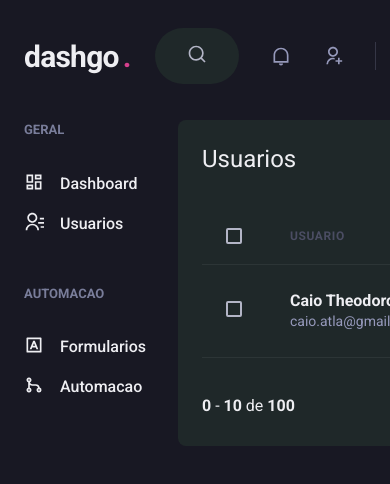
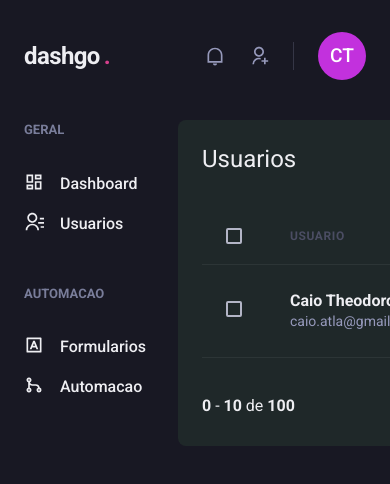
Before and after one commit to caiotheodoro/dashgo, a Next.js app: page /users in a window 390 px wide. Shown: the top 484 px of the page. Built offline with nearby package versions, Linux system fonts and the light colour scheme.

Commit message:
header responsivo

```diff
--- a/src/components/Header/Logo.tsx
+++ b/src/components/Header/Logo.tsx
@@ -2,7 +2,7 @@
 export function Logo(){
     return (
         <Text
-        fontSize="3xl"
+        fontSize={["2xl","3xl"]}
         fontWeight="bold"
         letterSpacing="tight"
         w="64"
--- a/src/components/Header/NotificationNav.tsx
+++ b/src/components/Header/NotificationNav.tsx
@@ -3,9 +3,9 @@
 export function NotificationNav() {
     return (
         <HStack
-            spacing="8"
-            mx="8"
-            pr="8"
+            spacing={["6", "8"]}
+            mx={["6", "8"]}
+            pr={["6", "8"]}
             py="1"
             color="gray.300"
             borderRightWidth={1}
--- a/src/components/Header/Profile.tsx
+++ b/src/components/Header/Profile.tsx
@@ -1,17 +1,22 @@
-import { Avatar, Box, Flex, Text  } from "@chakra-ui/react";
+import { Avatar, Box, Flex, Text } from "@chakra-ui/react";
 
-export function Profile() {
+interface ProfileProps {
+    showProfileData: boolean;
+}
+
+export function Profile({ showProfileData = true }: ProfileProps) {
     return (
         <Flex align="center">
+            {showProfileData && (
                 <Box mr="4" textAlign="right">
                     <Text>
                         teste
                     </Text>
                     <Text color="gray.300" fontSIze="small">
-                    sdsdsd
+                        teste@teste.com
                     </Text>
                 </Box>
-
+            )}
             <Avatar size="md" name="Caio Theodoro" src="" />
         </Flex>
     )
--- a/src/components/Header/index.tsx
+++ b/src/components/Header/index.tsx
@@ -1,9 +1,14 @@
-import { Flex } from "@chakra-ui/react"
+import { Flex,useBreakpointValue } from "@chakra-ui/react"
 import { Logo } from "../Header/Logo"
 import { NotificationNav } from "../Header/NotificationNav"
 import { Profile } from "../Header/Profile"
 import { SearchBox } from "../Header/SearchBox"
 export function Header() {
+    const isWideVersion = useBreakpointValue({
+        base: false,
+        lg: true,
+    })
+
     return (
         <Flex
             w="100%"
@@ -16,10 +21,10 @@
             align="center"
         >
             <Logo />
-            <SearchBox />
+           { isWideVersion && <SearchBox /> }
             <Flex align="center" ml="auto">
                 <NotificationNav />
-                <Profile />
+                <Profile showProfileData={isWideVersion} />
             </Flex>
         </Flex>
     )
```
Also changed, not shown: 2 other files (tests, documents, lock files or other folders). Lines whose indentation alone changed are shown as unchanged.
